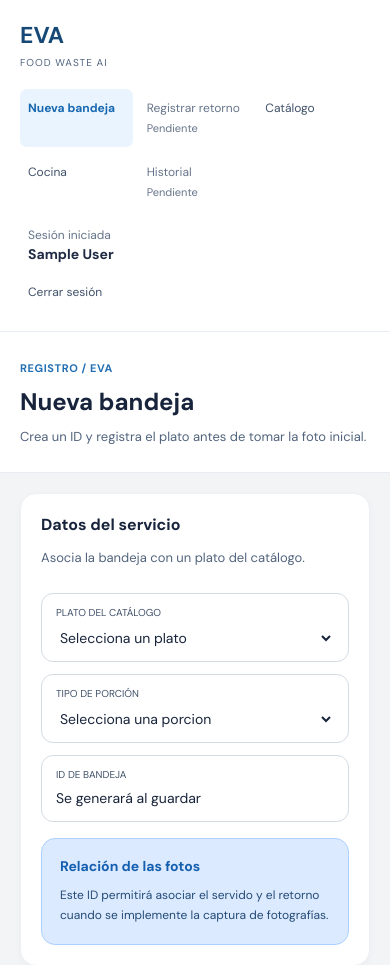
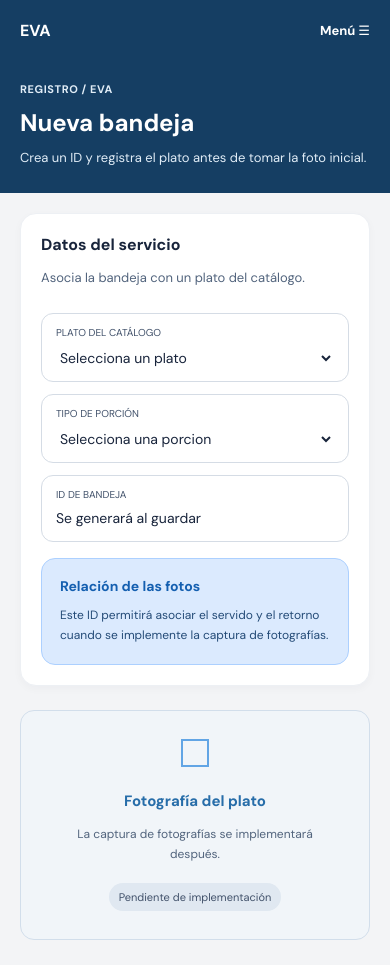
Before and after one commit to Sshadowcitoo/EVA, a Django app: page /captura/nueva/ in a window 390 px wide. Shown: the top 965 px of the page. Run offline with Django 5.2, Linux system fonts and the light colour scheme; the visitor is signed in with stand-in values (Sample User, id 1); data that the repository does not hold is empty.

Commit message:
Ajusta cabecera y navegación móvil según Figma

```diff
--- a/static/css/eva.css
+++ b/static/css/eva.css
@@ -4,6 +4,10 @@
   color: #18243b;
   background: #f3f4f6;
   font-synthesis: none;
+}
+
+.mobile-menu-toggle {
+  display: none;
 }
 
 * {
@@ -1150,3 +1154,59 @@ dd {
   font-display: swap;
   src: url("../fonts/dm-sans-latin-700-normal.woff2") format("woff2");
 }
+
+/* En móvil, prioriza el formulario y conserva la navegación desplegable. */
+@media (max-width: 640px) {
+  .sidebar {
+    padding: 12px 20px;
+    background: #153e63;
+    border: 0;
+  }
+
+  .mobile-menu-toggle {
+    display: flex;
+    align-items: center;
+    justify-content: space-between;
+    width: 100%;
+    padding: 8px 0;
+    border: 0;
+    background: transparent;
+    color: #fff;
+    font: inherit;
+    font-weight: 700;
+    cursor: pointer;
+  }
+
+  .mobile-menu-toggle span {
+    font-size: 13px;
+  }
+
+  .sidebar > :not(.mobile-menu-toggle) {
+    display: none;
+  }
+
+  .sidebar:has(.mobile-menu-toggle[aria-expanded="true"]) {
+    background: #fff;
+  }
+
+  .sidebar:has(.mobile-menu-toggle[aria-expanded="true"]) .mobile-menu-toggle {
+    color: #153e63;
+  }
+
+  .sidebar:has(.mobile-menu-toggle[aria-expanded="true"]) .sidebar-nav,
+  .sidebar:has(.mobile-menu-toggle[aria-expanded="true"]) .sidebar-session {
+    display: grid;
+  }
+
+  .page-header {
+    background: #153e63;
+    color: #fff;
+    border: 0;
+    padding-top: 16px;
+  }
+
+  .page-header .eyebrow,
+  .page-header p {
+    color: #e1edf7;
+  }
+}
--- a/templates/base.html
+++ b/templates/base.html
@@ -10,6 +10,9 @@
   <body>
     <div class="app-layout">
       <aside class="sidebar">
+        <button type="button" class="mobile-menu-toggle" aria-expanded="false" aria-label="Mostrar u ocultar navegación">
+          EVA <span>Menú ☰</span>
+        </button>
         <div class="sidebar-brand">
           <span class="brand">EVA</span>
           <span class="brand-caption">FOOD WASTE AI</span>
@@ -89,5 +92,12 @@
             </main>
         </div>
     </div>
+<script>
+  const menuToggle = document.querySelector('.mobile-menu-toggle');
+  menuToggle.addEventListener('click', () => {
+    const expanded = menuToggle.getAttribute('aria-expanded') === 'true';
+    menuToggle.setAttribute('aria-expanded', String(!expanded));
+  });
+</script>
 </body>
 </html>
```
